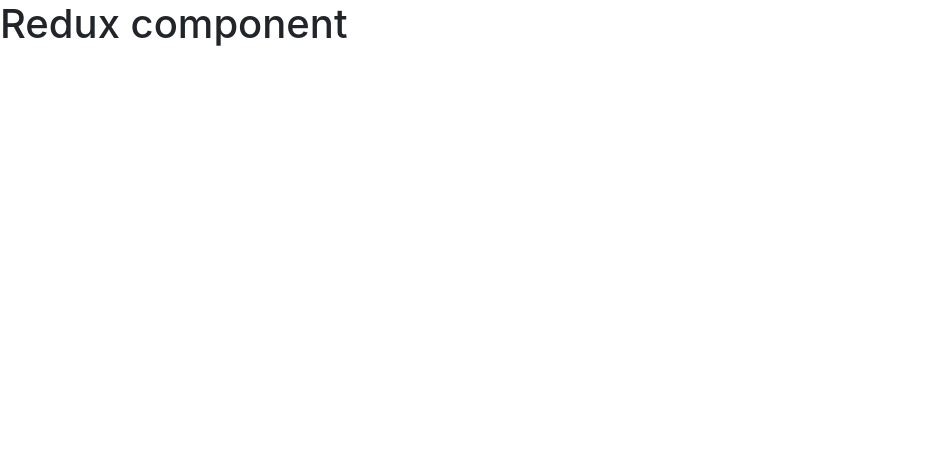
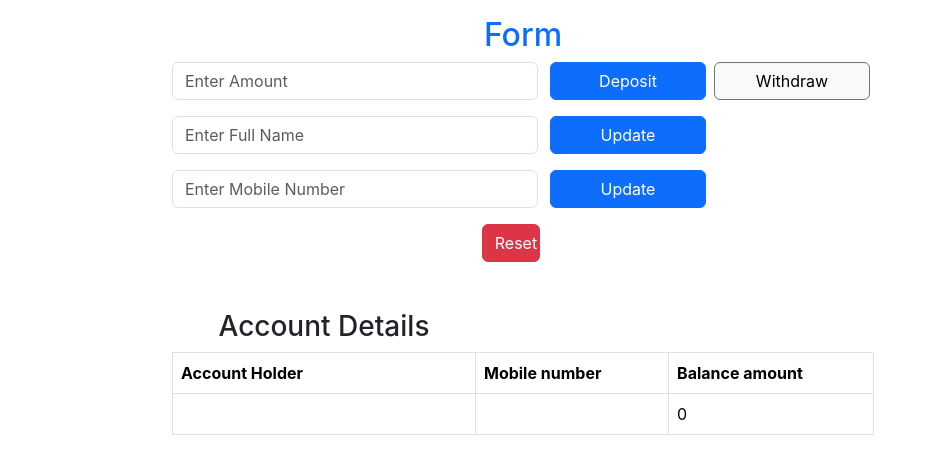
Before and after one commit to VijayKumarBeere/BasicReax, a React (Create React App) app in the folder todo/: page / in a window 1280 px wide. Shown: the top 474 px of the page, without its empty margins (0-934 px from the left). Built offline with nearby package versions, Linux system fonts and the light colour scheme.

Commit message:
Intro to React-redux. imporing Provider while rendering. To obtain the changed state, need to define useSelector() hook and To change the state, need to define useDispatcher() hook and mention the payload

```diff
--- /dev/null
+++ b/todo/src/AccountDetails.js
@@ -0,0 +1,33 @@
+import { useSelector } from "react-redux";
+function Account(){
+    let data = useSelector((state)=>{
+        return state;
+    })
+
+    return(
+        <>
+            <div className="container w-75 mt-5">
+
+                <table className="table table-bordered w-75">
+                    <thead>
+                        <h3 className="text-center">Account Details</h3>
+                        <tr>
+                            <th>Account Holder</th>
+                            <th>Mobile number</th>
+                            <th>Balance amount</th>
+                        </tr>
+                    </thead>
+                    <tbody>
+                        <tr>
+                            <td>{data.name}</td>
+                            <td>{data.mobile}</td>
+                            <td>{data.balance}</td>
+                        </tr>
+                    </tbody>
+                </table>
+            </div>
+        </>
+    )
+}
+
+export default Account;
--- /dev/null
+++ b/todo/src/Application.css
@@ -0,0 +1,5 @@
+input[type="number"]::-webkit-outer-spin-button,
+input[type="number"]::-webkit-inner-spin-button {
+  -webkit-appearance: none;
+  margin: 0;
+}
--- /dev/null
+++ b/todo/src/Application.js
@@ -0,0 +1,13 @@
+import Account from "./AccountDetails";
+import Form from "./Form";
+import './Application.css'
+function App(){
+    return(
+        <>
+        <Form></Form>
+        <Account></Account>
+        </>
+    )
+}
+
+export default App;
--- /dev/null
+++ b/todo/src/Form.js
@@ -0,0 +1,76 @@
+import { useState } from "react";
+import { useDispatch } from "react-redux";
+
+
+function Form(){
+    let dispatch = useDispatch();
+    const [amount, setAmount] =useState('');
+    const [name, setName] =useState('');
+    const [mobile, setMobile] =useState('');
+    return(
+    <>
+        <div className="container w-75 mt-3">
+            <h2 className="text-primary w-75 text-center">Form</h2>
+            <div className="row w-100 mt-2">
+                <div className="col-5">
+                    <input type="number" className="form-control" value={amount} onChange={(e)=>{
+                        if(e.target.value.length>5)
+                           e.target.value= e.target.value.slice(0,5);
+                        setAmount(e.target.value)}} placeholder="Enter Amount"/>
+                </div>
+                <button className="btn btn-primary col-2" onClick={
+                    ()=>{
+                        dispatch({type:'deposit', payload:amount})
+                        setAmount('');
+                    }
+                }>Deposit</button>
+                <button className="btn btn-light border-secondary d-flex justify-content-center col-2 mx-2"
+                onClick={
+                    ()=>{
+                        dispatch({type:'withdraw', payload:amount});
+                        setAmount('');
+                    }
+                }>Withdraw</button>
+            </div>
+            <div className="row w-100 mt-3">
+                <div className="col-5">
+                    <input type="text" className="form-control" value={name} onChange={(e)=>{
+                        if(e.target.value.length>75)
+                           e.target.value= e.target.value.slice(0,75);
+                        setName(e.target.value)
+                        }} placeholder="Enter Full Name"/>
+                </div>
+                <button className="btn btn-primary col-2" onClick={
+                    ()=>{
+                        dispatch({type:'nameUpdate',payload:name});
+                        setName('');
+                    }
+                }>Update</button>
+            </div>
+            <div className="row w-100 mt-3">
+                <div className="col-5">
+                    <input type="number" className="form-control" value={mobile} onChange={(e)=>{
+                        if(e.target.value.length>10)
+                           e.target.value= e.target.value.slice(0,10);
+                        setMobile(e.target.value)
+                        }} placeholder="Enter Mobile Number"/>
+                </div>
+                <button className="btn btn-primary col-2" onClick={
+                    ()=>{
+                        dispatch({type:'mobileUpdate',payload:mobile});
+                        setMobile('');
+                    }
+                }>Update</button>
+            </div>
+            <div className="row justify-content-center w-75 mt-3">
+                <button className="btn btn-danger col-1" onClick={
+                    ()=>{
+                        dispatch({type:'reset'})
+                    }
+                }>Reset</button>
+            </div>
+        </div>
+    </>)
+}
+
+export default Form;
--- a/todo/src/index.js
+++ b/todo/src/index.js
@@ -3,13 +3,17 @@ import ReactDOM from 'react-dom/client';
 import './index.css';
 // import App from './App';
 import reportWebVitals from './reportWebVitals';
+import {Provider} from 'react-redux';
+import App from './Application';
+import store from './store';
 // import Login from './Login';
 // import Products from './Products';
 // import Contact from './contact';
 // import HOC from './TestHOC';
 // import App from './TestPortal';
-import Reducer from './TestReducer';
-import TestRedux from './TestRedux';
+// import Reducer from './TestReducer';
+// import TestRedux from './TestRedux';
+
 
 const root = ReactDOM.createRoot(document.getElementById('root'));
 root.render(
@@ -22,7 +26,10 @@ root.render(
     {/* <HOC></HOC> */}
     {/* <App></App> */}
     {/* <Reducer></Reducer> */}
-    <TestRedux></TestRedux>
+    {/* <TestRedux></TestRedux> */}
+    <Provider store={store}>
+      <App></App>
+    </Provider>
   </React.StrictMode>
 );
 
--- a/todo/src/store.js
+++ b/todo/src/store.js
@@ -9,24 +9,29 @@ const defState={
 function accountDispatcher(state=defState,action){
     switch(action.type){
         case 'deposit':
-            return {...state,balance:state.balance+action.payload};
+            return {...state,balance:state.balance+ +action.payload};
         case 'withdraw':
-            return {...state, balance:state.balance-action.payload};
+            return {...state, balance:state.balance- +action.payload};
         case 'nameUpdate':
             return {...state, name:action.payload};
         case 'mobileUpdate':
             return {...state,mobile:action.payload};
+        case 'reset':
+            return {balance:0,
+    mobile:null,
+    name:''};
         default:
             return state;
     }
 }
 
 const store = createStore(accountDispatcher);
-store.subscribe(()=>{
-    console.log(store.getState())
-})
+// store.subscribe(()=>{
+//     console.log(store.getState())
+// })
 
-store.dispatch({type:'deposit', payload:10000});
-store.dispatch({type:'withdraw', payload:2000});
-store.dispatch({type:'nameUpdate',payload:'Vijay Kumar'});
-store.dispatch({type:'mobileUpdate',payload:'6893888772'});
+// store.dispatch({type:'deposit', payload:10000});
+// store.dispatch({type:'withdraw', payload:2000});
+// store.dispatch({type:'nameUpdate',payload:'Vijay Kumar'});
+// store.dispatch({type:'mobileUpdate',payload:'6893888772'});
+export default store;
```
Also changed, not shown: todo/src/App.css (line endings or trailing spaces).
